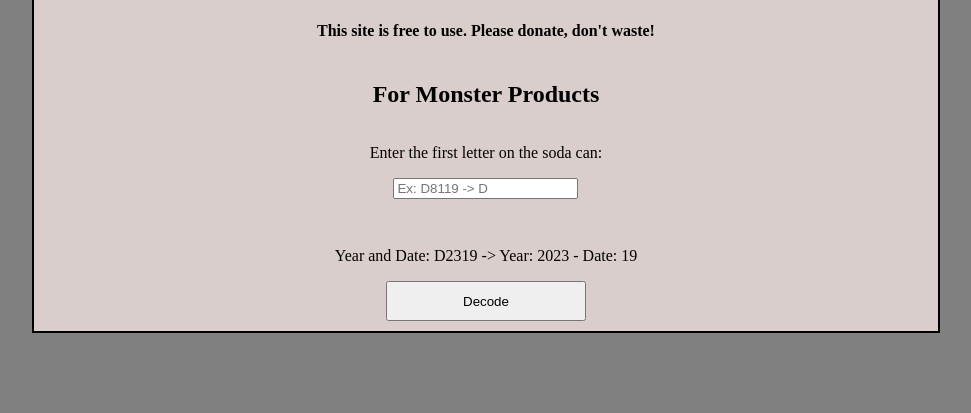
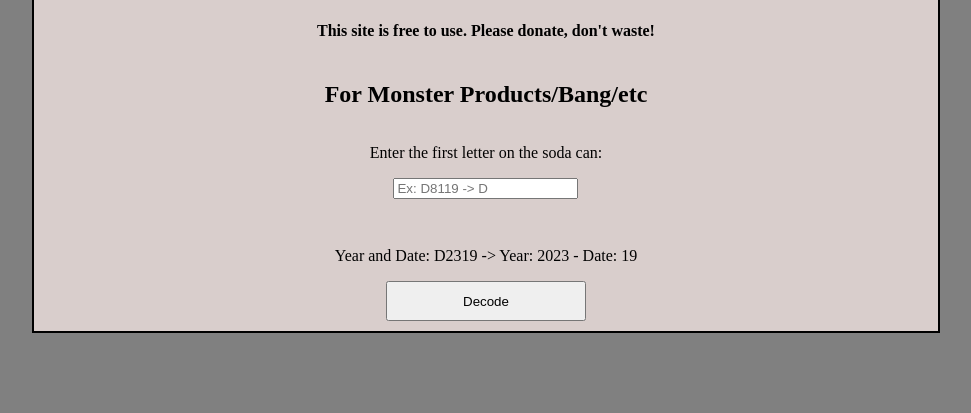
Before and after one commit to KayT98/SodaExpirationDateDecoder, a plain HTML site: page index.html in a window 1280 px wide. Shown: the part 245-658 px from the top of the page, without its empty margins (154-1125 px from the left). Drawn offline with Linux system fonts and the light colour scheme.

Commit message:
minor changes

```diff
--- a/index.html
+++ b/index.html
@@ -23,7 +23,7 @@
     <div class="container">
         <h1>Soda Manufacture Date Decoder</h1>
         <h4>This site is free to use. Please donate, don't waste!</h4>
-        <h2>For Monster Products</h1>
+        <h2>For Monster Products/Bang/etc</h1>
             <p>Enter the first letter on the soda can: </p>
                 <input type="text" placeholder="Ex: D8119 -> D" id="codeLetter" maxlength="1">
                 <p id="result1"></p>
```
